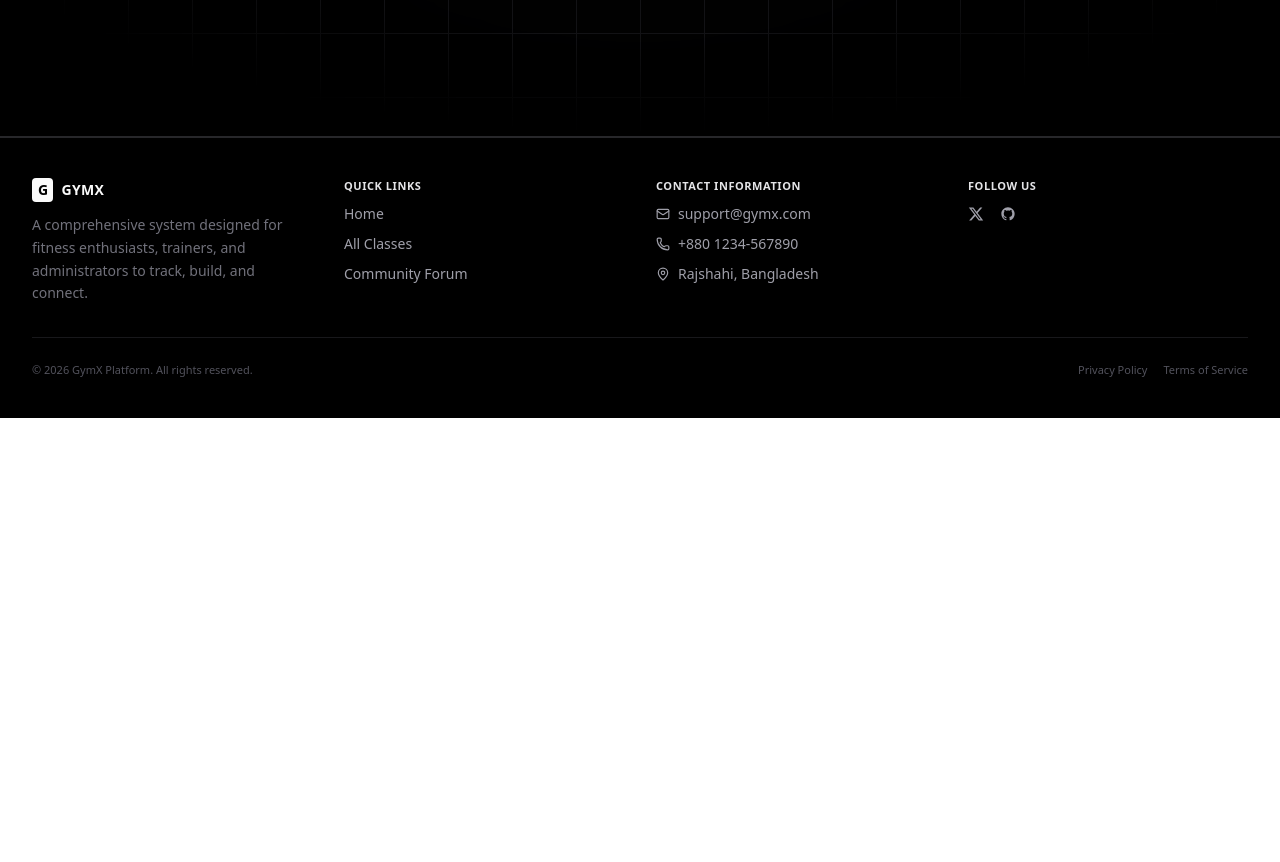
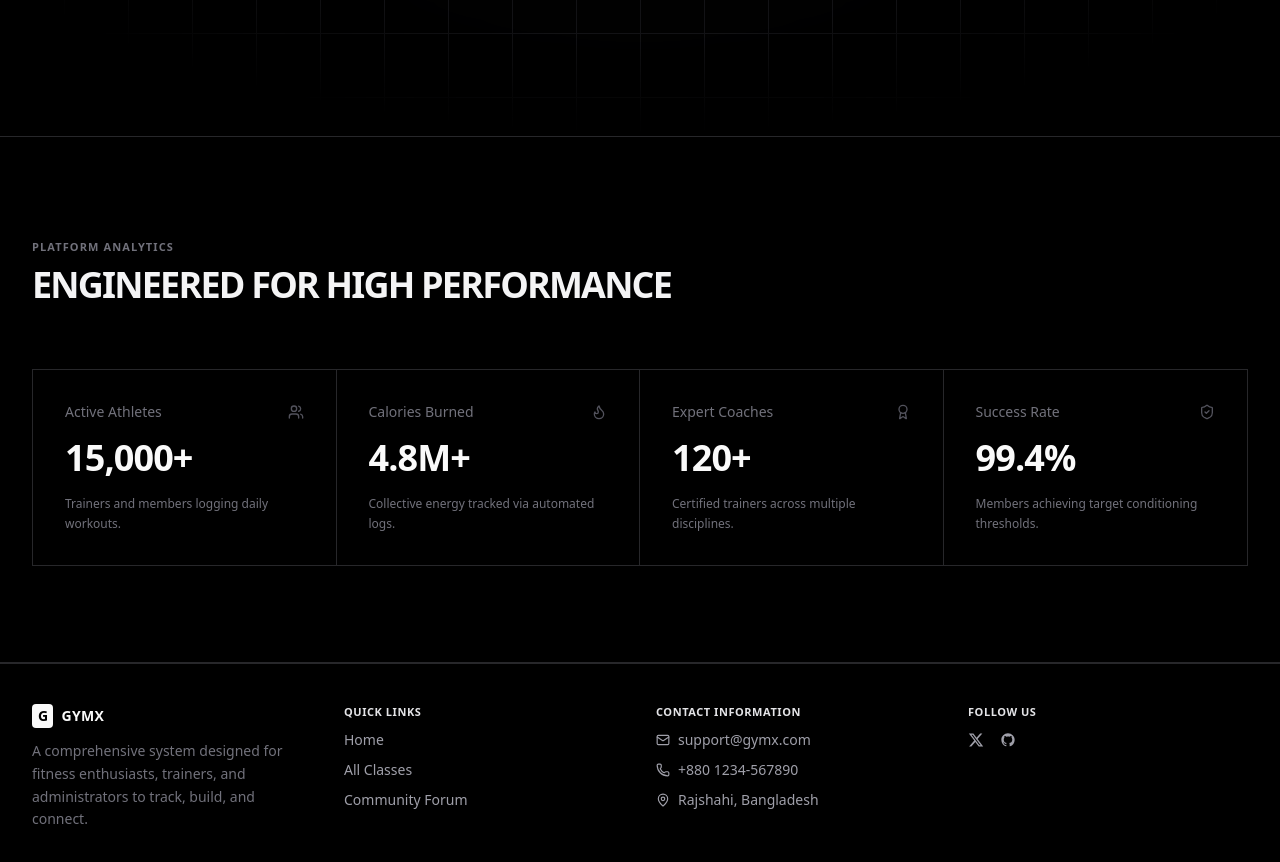
Before and after one commit to Nabil593/gymx-client, a Next.js app: page / in a window 1280 px wide. Shown: the part 600-1462 px from the top of the page. Before the commit the page ends 1018 px from the top, so only its background shows below. Built offline with nearby package versions, Linux system fonts and the light colour scheme.

Commit message:
add StatsSection

```diff
--- a/src/app/page.js
+++ b/src/app/page.js
@@ -1,10 +1,12 @@
 import Banner from "@/components/shared/Banner";
+import StatsSection from "@/components/shared/StatsSection";
 import Image from "next/image";
 
 export default function Home() {
   return (
     <div>
       <Banner />
+      <StatsSection />
     </div>
   );
 }
--- /dev/null
+++ b/src/components/shared/StatsSection.jsx
@@ -0,0 +1,62 @@
+"use client";
+
+import React from 'react';
+import { motion } from 'framer-motion';
+import { Users, Flame, Award, ShieldCheck } from 'lucide-react';
+
+export default function StatsSection() {
+    const stats = [
+        { id: 1, name: 'Active Athletes', value: '15,000+', icon: Users, desc: 'Trainers and members logging daily workouts.' },
+        { id: 2, name: 'Calories Burned', value: '4.8M+', icon: Flame, desc: 'Collective energy tracked via automated logs.' },
+        { id: 3, name: 'Expert Coaches', value: '120+', icon: Award, desc: 'Certified trainers across multiple disciplines.' },
+        { id: 4, name: 'Success Rate', value: '99.4%', icon: ShieldCheck, desc: 'Members achieving target conditioning thresholds.' },
+    ];
+
+    return (
+        <section className="w-full bg-black text-zinc-50 border-b border-zinc-800 py-16 sm:py-24">
+            <div className="max-w-7xl mx-auto px-4 sm:px-6 lg:px-8">
+
+                {/* Section Header */}
+                <div className="max-w-2xl mb-12 sm:mb-16">
+                    <span className="text-[11px] uppercase font-bold tracking-widest text-zinc-500">Platform Analytics</span>
+                    <h2 className="text-2xl sm:text-4xl font-black tracking-tighter text-zinc-100 uppercase mt-2">
+                        Engineered for high performance
+                    </h2>
+                </div>
+
+                {/* Grid Container */}
+                <div className="grid grid-cols-1 sm:grid-cols-2 lg:grid-cols-4 border border-zinc-800 divide-y sm:divide-y-0 sm:divide-x divide-zinc-800">
+                    {stats.map((stat, index) => {
+                        const Icon = stat.icon;
+                        return (
+                            <motion.div
+                                key={stat.id}
+                                initial={{ opacity: 0, y: 10 }}
+                                whileInView={{ opacity: 1, y: 0 }}
+                                viewport={{ once: true }}
+                                transition={{ duration: 0.4, delay: index * 0.1 }}
+                                className="p-6 sm:p-8 flex flex-col justify-between hover:bg-zinc-950 transition-colors group"
+                            >
+                                <div>
+                                    <div className="flex items-center justify-between">
+                                        <span className="text-sm font-medium text-zinc-500 group-hover:text-zinc-400 transition-colors">
+                                            {stat.name}
+                                        </span>
+                                        <Icon className="h-4 w-4 text-zinc-600 group-hover:text-zinc-400 transition-colors" />
+                                    </div>
+                                    <p className="text-3xl sm:text-4xl font-black tracking-tight text-zinc-50 mt-4">
+                                        {stat.value}
+                                    </p>
+                                </div>
+                                <p className="text-xs text-zinc-500 leading-relaxed mt-4">
+                                    {stat.desc}
+                                </p>
+                            </motion.div>
+                        );
+                    })}
+                </div>
+
+            </div>
+        </section>
+    );
+}
```
